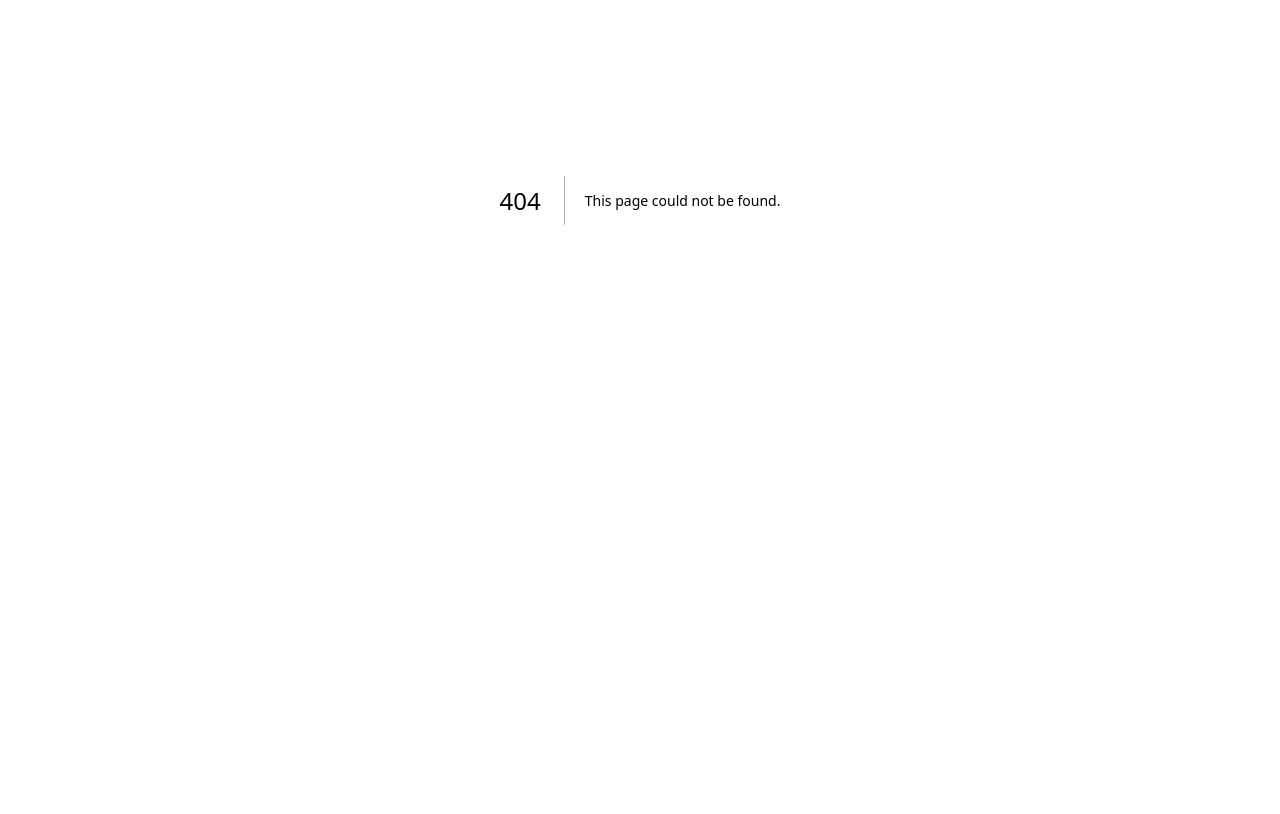
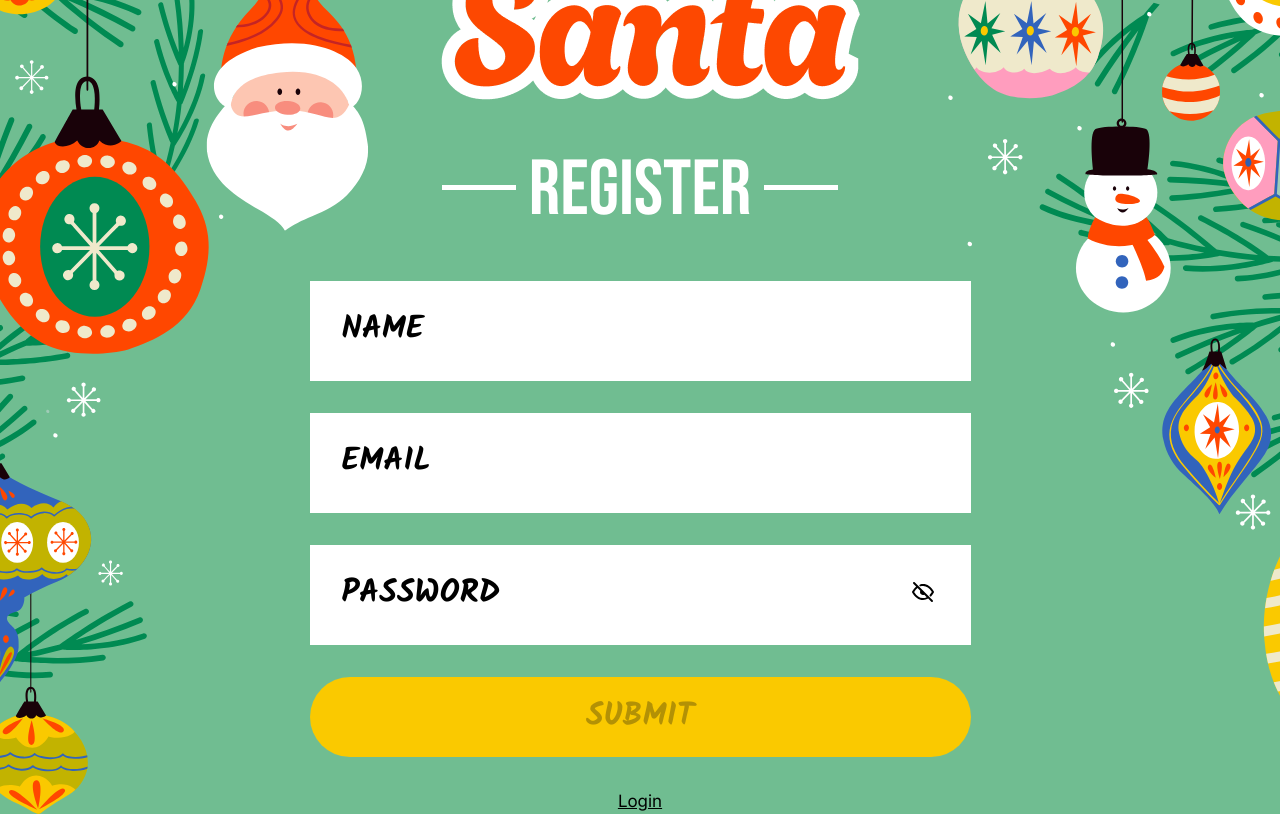
Before and after one commit to sarablom/secret-santa, a Next.js app: page /register in a window 1280 px wide. Before the commit this address had no page. Shown: the part 200-1014 px from the top of the page. Before the commit the page ends 800 px from the top, so only its background shows below. Built offline with nearby package versions, Linux system fonts and the light colour scheme.

Commit message:
setup register post method

```diff
--- /dev/null
+++ b/src/app/api/register/route.ts
@@ -0,0 +1,31 @@
+import { NextApiResponse } from "next";
+import User from "../../../models/User";
+import dbConnect from "../../../utils/database";
+import bcrypt from "bcryptjs";
+import { NextRequest, NextResponse } from "next/server";
+
+export const POST = async (req: NextRequest) => {
+	const user = await req.json();
+	// const { method } = req;
+
+	await dbConnect();
+
+	try {
+		const existingUser = await User.findOne({ email: user.email });
+
+		if (existingUser) {
+			return new NextResponse("Email is already in use", { status: 400 });
+		}
+
+		const hashedPaswword = await bcrypt.hash(user.password, 5);
+		const newUser = {
+			...user,
+			password: hashedPaswword,
+		};
+
+		await User.create(newUser);
+		return new NextResponse("User is created", { status: 200 })
+	} catch (error: any) {
+		return new NextResponse(error, { status: 500 })
+	}
+};
--- a/src/app/login/components/LoginForm/Loginform.tsx
+++ b/src/app/login/components/LoginForm/Loginform.tsx
@@ -8,7 +8,7 @@ export const LoginForm = () => {
 	const [name, setName] = useState("");
 	const [password, setPassword] = useState("");
 	return (
-		<LoginFormWrapper>
+		<LoginFormWrapper onSubmit={e => e.preventDefault()}>
 			<CustomTextInput
 				value={name}
 				onChange={setName}
@@ -23,9 +23,7 @@ export const LoginForm = () => {
 				label="password"
 				type="password"
 			/>
-      <Button onClick={() => {}}>
-        Submit
-      </Button>
+			<Button onClick={() => {}}>Submit</Button>
 		</LoginFormWrapper>
 	);
 };
--- a/src/app/login/page.tsx
+++ b/src/app/login/page.tsx
@@ -7,7 +7,7 @@ import { LoginHeading, LoginMainWrapper, NeedAccountLink } from "./styles";
 import { Bebas_Neue } from "next/font/google";
 const bebas = Bebas_Neue({ weight: "400", subsets: ["latin-ext"] });
 
-export default function Home() {
+export default function Login() {
 	return (
 		<LoginMainWrapper $backgroundImage={backgroundImage}>
 			<img src={secretSantaLogo.src} alt="Secret Santa" />
--- /dev/null
+++ b/src/app/register/components/RegisterForm/RegisterForm.tsx
@@ -0,0 +1,66 @@
+"use client";
+import { FormEvent, useState } from "react";
+import { CustomTextInput } from "../../../../components/CustomTextInput";
+import { User } from "../../../../models/User";
+import { RegisterFormWrapper } from "./styles";
+import { Button } from "../../../../components/Button";
+import { useRouter } from "next/navigation";
+
+export const RegisterForm = () => {
+	const [user, setUser] = useState<User>({
+		name: "",
+		password: "",
+		email: "",
+	});
+
+	const router = useRouter();
+
+	const handleSubmit = async () => {
+		try {
+			const res = await fetch("/api/register", {
+				method: "POST",
+				headers: {
+					"Content-Type": "application/JSON",
+				},
+				body: JSON.stringify(user),
+			});
+
+			if (res.status === 200) router.push("/login");
+		} catch {
+			console.error("Could not create user");
+		}
+	};
+
+	return (
+		<RegisterFormWrapper onSubmit={e => e.preventDefault()}>
+			<CustomTextInput
+				value={user.name}
+				onChange={value => setUser({ ...user, name: value })}
+				id="register-user-name"
+				label="Name"
+				type="text"
+			/>
+			<CustomTextInput
+				value={user.email || ""}
+				onChange={value => setUser({ ...user, email: value })}
+				id="register-email"
+				label="Email"
+				type="email"
+			/>
+			<CustomTextInput
+				value={user.password || ""}
+				onChange={value => setUser({ ...user, password: value })}
+				id="register-password"
+				label="Password"
+				type="password"
+			/>
+
+			<Button
+				disabled={!user.name || !user.password || !user.email}
+				onClick={handleSubmit}
+			>
+				Submit
+			</Button>
+		</RegisterFormWrapper>
+	);
+};
--- /dev/null
+++ b/src/app/register/components/RegisterForm/index.ts
@@ -0,0 +1 @@
+export * from "./RegisterForm";
--- /dev/null
+++ b/src/app/register/components/RegisterForm/styles.ts
@@ -0,0 +1,9 @@
+"use client";
+import styled from "styled-components";
+
+export const RegisterFormWrapper = styled.form`
+	width: min(661px, 90%);
+	display: flex;
+	flex-direction: column;
+	gap: 32px;
+`;
--- /dev/null
+++ b/src/app/register/page.tsx
@@ -0,0 +1,21 @@
+import backgroundImage from "../../../public/images/bg__auth.svg";
+import secretSantaLogo from "../../../public/images/logo__secret-santa.png";
+
+import { RegisterForm } from "./components/RegisterForm";
+import { RegisterHeading, RegisterMainWrapper, LoginLink } from "./styles";
+
+import { Bebas_Neue } from "next/font/google";
+const bebas = Bebas_Neue({ weight: "400", subsets: ["latin-ext"] });
+
+export default function Register() {
+	return (
+		<RegisterMainWrapper $backgroundImage={backgroundImage}>
+			<img src={secretSantaLogo.src} alt="Secret Santa" />
+			<RegisterHeading className={bebas.className}>
+				<span /> REGISTER <span />{" "}
+			</RegisterHeading>
+			<RegisterForm />
+			<LoginLink href="">Login</LoginLink>
+		</RegisterMainWrapper>
+	);
+}
--- /dev/null
+++ b/src/app/register/styles.ts
@@ -0,0 +1,36 @@
+"use client";
+import { StaticImageData } from "next/image";
+import Link from "next/link";
+import styled from "styled-components";
+
+export const RegisterMainWrapper = styled.main<{
+	$backgroundImage: StaticImageData;
+}>`
+	display: flex;
+	flex-direction: column;
+	align-items: center;
+	justify-content: center;
+	gap: 32px;
+	min-width: 100%;
+	background: ${props => `url(${props.$backgroundImage.src})`};
+	background-size: cover;
+	background-position: center;
+	margin-bottom: 64px;
+`;
+
+export const RegisterHeading = styled.h1`
+	font-size: 78px;
+	color: #fff;
+
+	span {
+    display: inline-block;
+    width: 74px;
+    height: 5px;
+    background: #fff;
+    transform: translateY(-24px);
+	}
+`;
+
+export const LoginLink = styled(Link)`
+	color: black;
+`;
--- a/src/components/Avatar/Avatar.tsx
+++ b/src/components/Avatar/Avatar.tsx
@@ -37,7 +37,7 @@ export const Avatar = ({ user, displayIcon = false }: Props) => {
 		return <AvatarWrapper dispalyIcon={displayIcon} />;
 	}
 
-	const { status, displaySantaHat, imgUrl, firstName } = user;
+	const { status, displaySantaHat, imgUrl, name } = user;
 
 	return (
 		<AvatarWrapper className={bebas.className} $imgUrl={imgUrl}>
@@ -59,7 +59,7 @@ export const Avatar = ({ user, displayIcon = false }: Props) => {
 				/>
 			)}
 			{!imgUrl && (
-				<NoImagePlaceHolder>{firstName.charAt(0)}</NoImagePlaceHolder>
+				<NoImagePlaceHolder>{name.charAt(0)}</NoImagePlaceHolder>
 			)}
 		</AvatarWrapper>
 	);
--- a/src/components/Button/Button.tsx
+++ b/src/components/Button/Button.tsx
@@ -7,11 +7,23 @@ const kalam = Kalam({ weight: "700", subsets: ["latin-ext"] });
 type Props = {
 	children: ReactNode;
 	onClick: () => void;
+	type?: "submit" | "reset" | "button";
+	disabled?: boolean;
 };
 
-export const Button = ({ children, onClick }: Props) => {
+export const Button = ({
+	children,
+	onClick,
+	type = "button",
+	disabled,
+}: Props) => {
 	return (
-		<StyledButton className={kalam.className} onClick={onClick}>
+		<StyledButton
+			type={type}
+			className={kalam.className}
+			onClick={onClick}
+			disabled={disabled}
+		>
 			{children}
 		</StyledButton>
 	);
```
